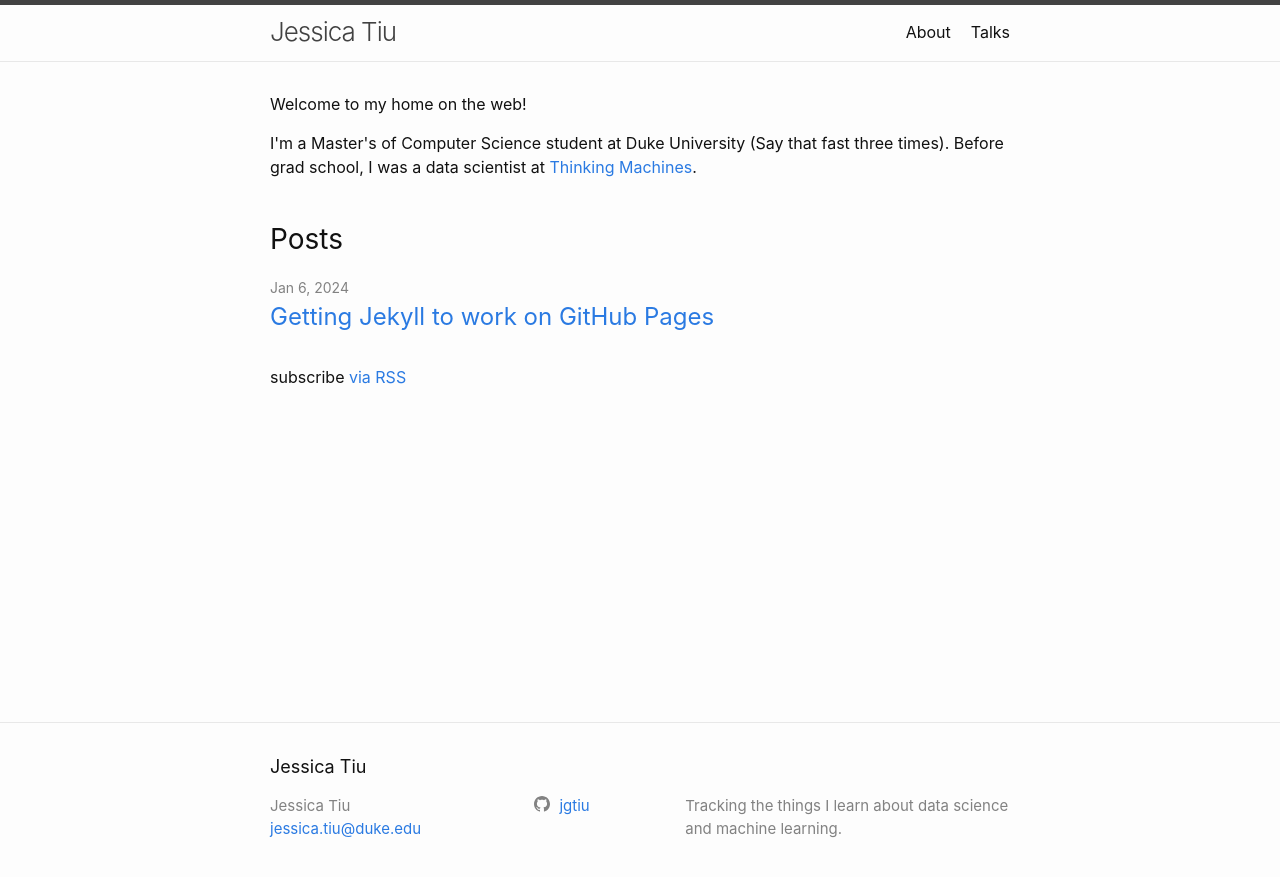
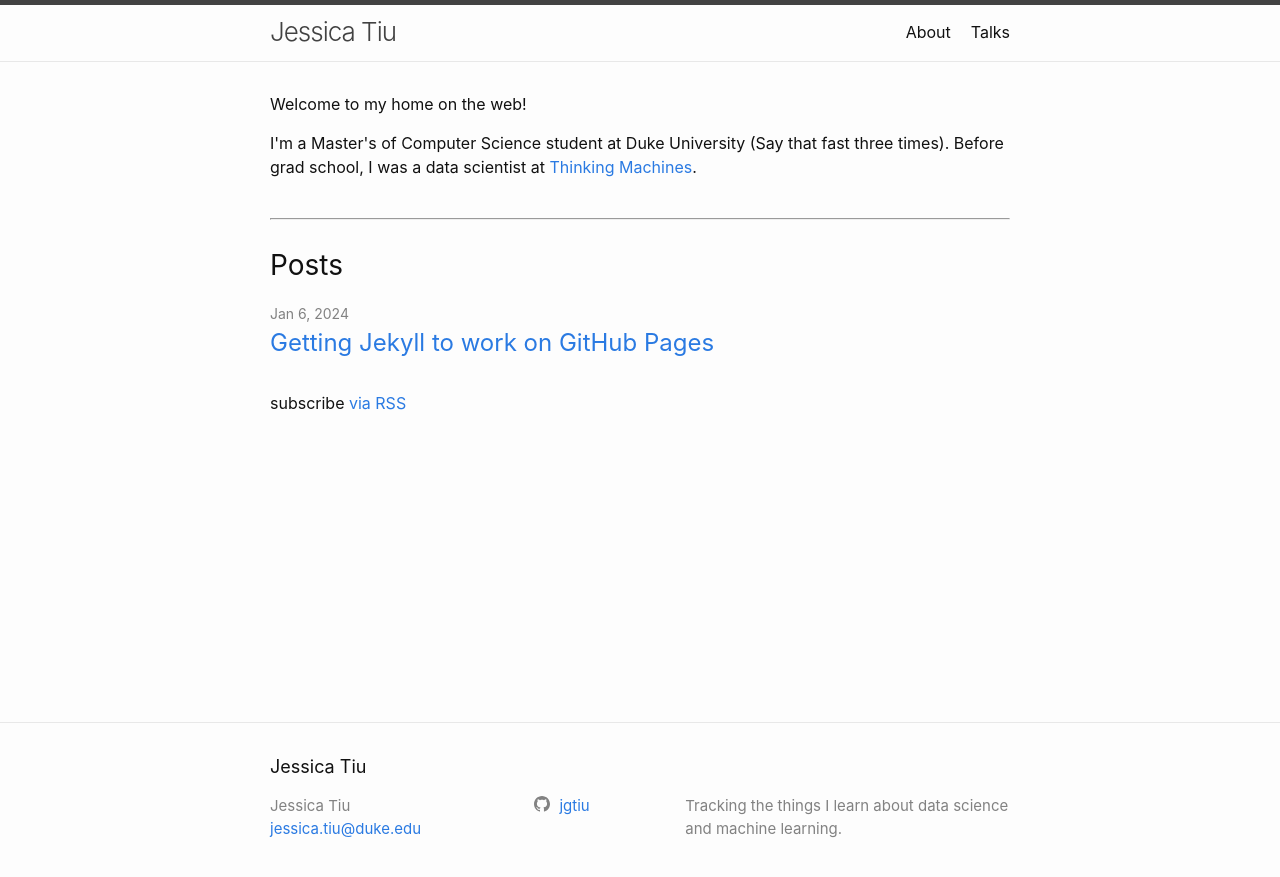
Before and after one commit to jgtiu/jgtiu.github.io, a Jekyll site: the page built from index.markdown, in a window 1280 px wide. Shown: the top 877 px of the page. Built offline with Jekyll 4.4.1, drawn with Linux system fonts in a browser that asks for light colours.

Commit message:
Add horizontal line to separate my intro from posts

```diff
--- a/_layouts/home.html
+++ b/_layouts/home.html
@@ -7,6 +7,8 @@ layout: default
     <p>Welcome to my home on the web!</p>
     <p>I'm a Master's of Computer Science student at Duke University (Say that fast three times). Before grad school, I was a data scientist at <a href="https://thinkingmachin.es">Thinking Machines</a>. </p>
   </div>
+  &nbsp;
+  <hr>
   &nbsp;
   {%- if page.title -%}
     <h1 class="page-heading">{{ page.title }}</h1>
```
